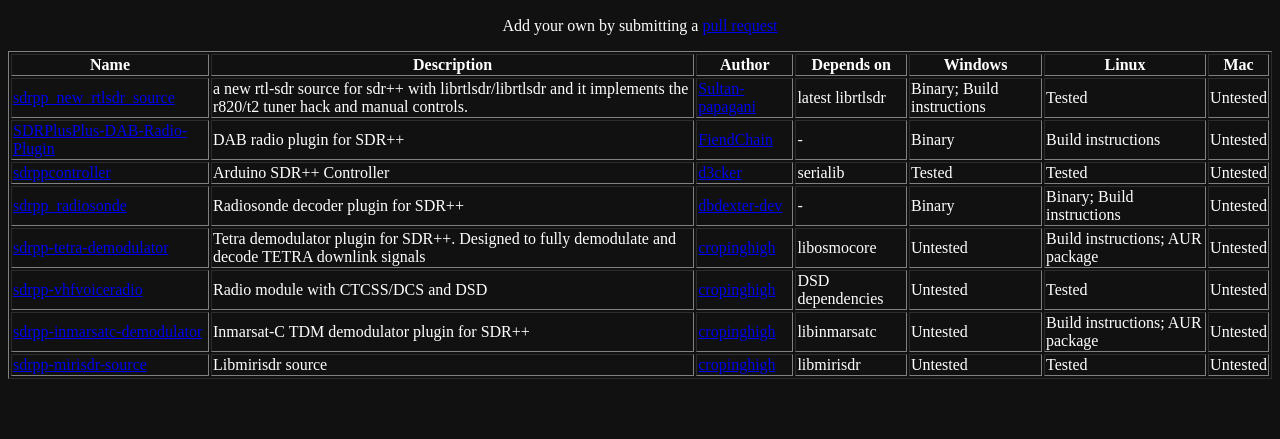
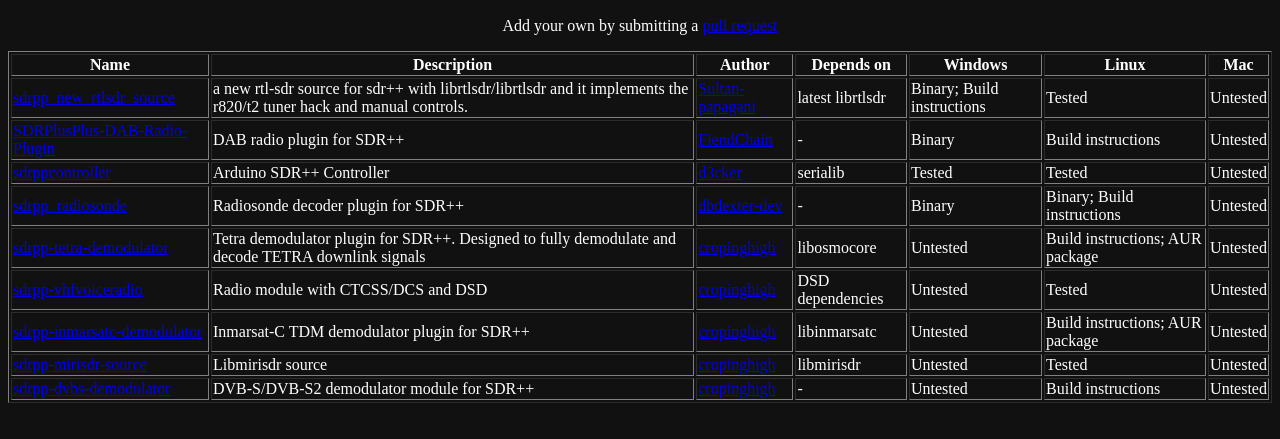
Before and after one commit to cropinghigh/sdrpp-moduledb, a plain HTML site: page index.html in a window 1280 px wide. Shown: the part 137-576 px from the top of the page. Drawn offline with Linux system fonts and the light colour scheme.

Commit message:
add dvbs demod module

```diff
--- a/index.html
+++ b/index.html
@@ -90,6 +90,15 @@
                 <td>Tested</td>
                 <td>Untested</td>
             </tr>
+            <tr>
+                <td><a href="https://github.com/cropinghigh/sdrpp-dvbs-demodulator">sdrpp-dvbs-demodulator</a></td>
+                <td>DVB-S/DVB-S2 demodulator module for SDR++ </td>
+                <td><a href="https://github.com/cropinghigh">cropinghigh</a></td>
+                <td>-</td>
+                <td>Untested</td>
+                <td>Build instructions</td>
+                <td>Untested</td>
+            </tr>
         </table>
     </center>
 </body>
```
